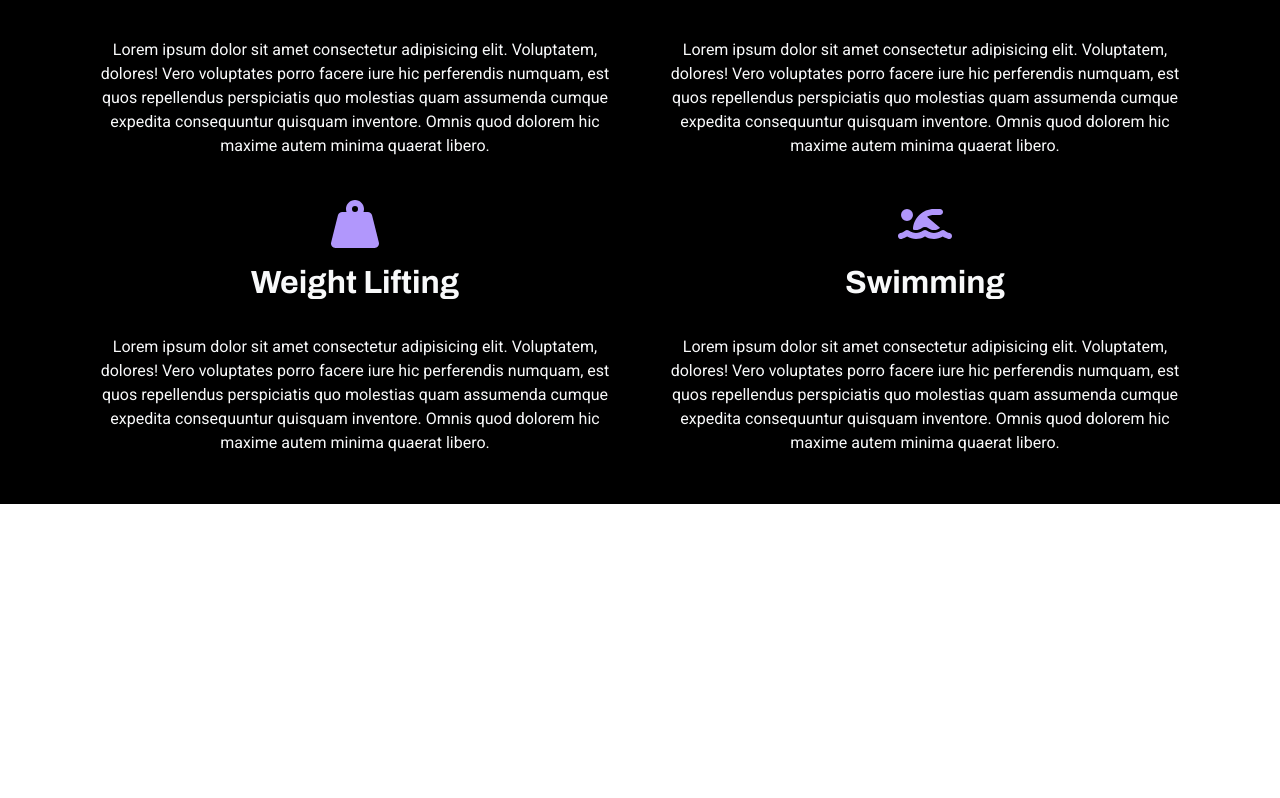
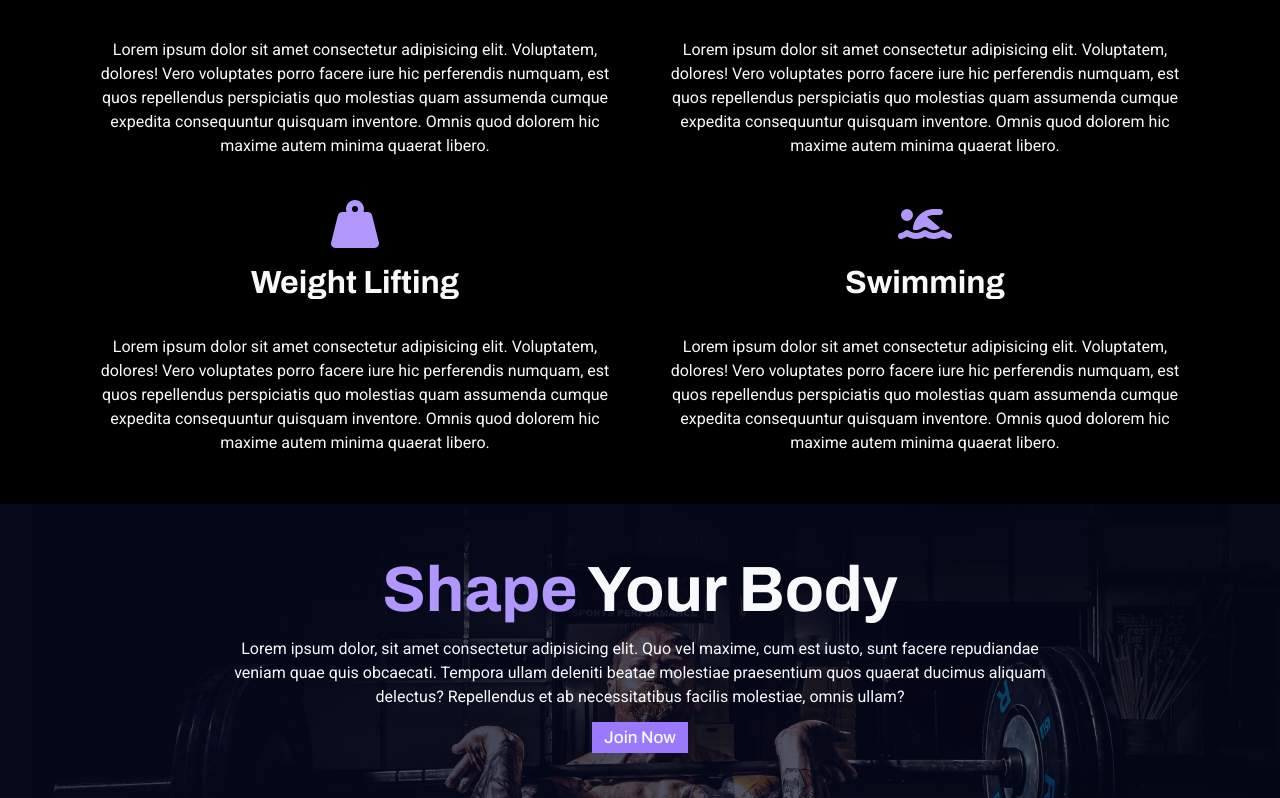
Before and after one commit to Ayeshan-Oshitha/Tutorial-Project--Gym-Website-Bootstrap, a React (Create React App) app in the folder gym_website/: page / in a window 1280 px wide. Shown: the part 1797-2595 px from the top of the page. Before the commit the page ends 2301 px from the top, so only its background shows below. Built offline with nearby package versions, Linux system fonts and the light colour scheme.

Commit message:
7. Join Section

```diff
--- a/gym_website/src/App.js
+++ b/gym_website/src/App.js
@@ -5,6 +5,7 @@ import Hero from "./components/Hero/Hero";
 import About from "./components/About/About";
 import Features from "./components/Features/Features";
 import Spacer from "./components/Spacer/Spacer";
+import JoinSection from "./components/JoinSection/JoinSection";
 
 function App() {
   return (
@@ -14,6 +15,7 @@ function App() {
       <About />
       <Spacer />
       <Features />
+      <JoinSection />
     </div>
   );
 }
--- /dev/null
+++ b/gym_website/src/components/JoinSection/JoinSection.css
@@ -0,0 +1,5 @@
+.join-section {
+  background-image: linear-gradient(to right, rgba(5, 10, 32, 0.8), rgba(5, 10, 35, 0.6)), url(../../assets/images/img3.jpg);
+  background-size: cover;
+  background-position: top;
+}
--- /dev/null
+++ b/gym_website/src/components/JoinSection/JoinSection.jsx
@@ -0,0 +1,39 @@
+import React from "react";
+import "./JoinSection.css";
+import Container from "react-bootstrap/Container";
+import { motion } from "framer-motion";
+import PurpleBtn from "../PurpleBtn/PurpleBtn";
+
+const JoinSection = () => {
+  return (
+    <div className="join-section py-5 text-light">
+      <Container className="h-100">
+        <div className="h-100 d-flex flex-column align-items-center justify-content-center">
+          <motion.h2
+            className="section-title text-capitalize fw-bold"
+            initial={{ opacity: 0, x: -300 }}
+            whileInView={{ opacity: 1, x: 0 }}
+            transition={{ duration: 1 }}
+          >
+            <span className="text-purple">Shape</span> your body
+          </motion.h2>
+          <motion.p
+            className="text-center w-75"
+            initial={{ opacity: 0, x: 300 }}
+            whileInView={{ opacity: 1, x: 0 }}
+            transition={{ duration: 1 }}
+          >
+            Lorem ipsum dolor, sit amet consectetur adipisicing elit. Quo vel maxime, cum est iusto, sunt facere repudiandae veniam quae
+            quis obcaecati. Tempora ullam deleniti beatae molestiae praesentium quos quaerat ducimus aliquam delectus? Repellendus et ab
+            necessitatibus facilis molestiae, omnis ullam?
+          </motion.p>
+          <motion.div>
+            <PurpleBtn btnTitle="Join now" />
+          </motion.div>
+        </div>
+      </Container>
+    </div>
+  );
+};
+
+export default JoinSection;
```
